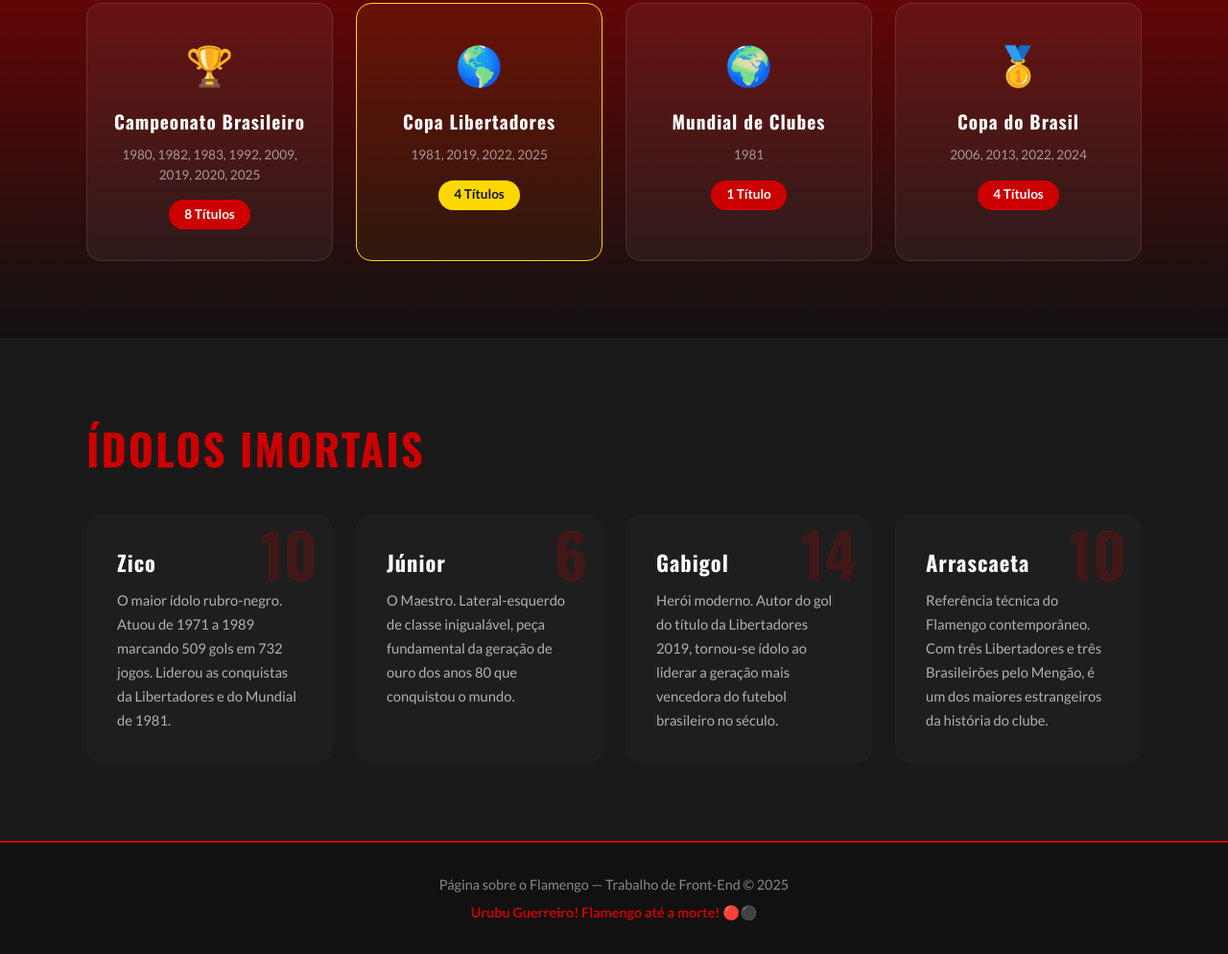
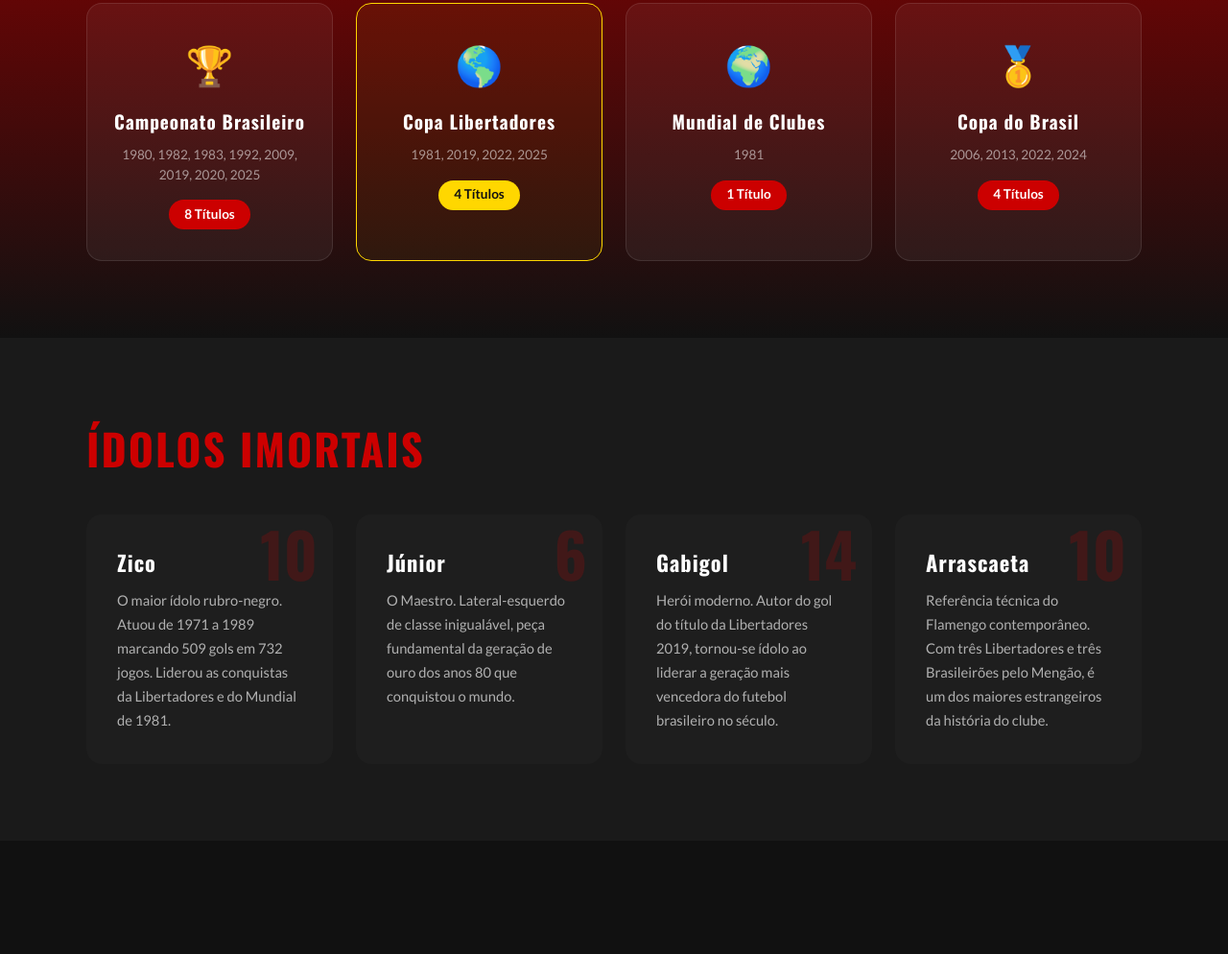
Before and after one commit to GabrielGoesdev13/trabalho-em-grupo, a plain HTML site: page Flamengo.html in a window 1280 px wide. Shown: the part 1396-2390 px from the top of the page at 96% size. After the commit the page ends 2272 px from the top, so only its background shows below. Drawn offline with nearby package versions, Linux system fonts and the light colour scheme.

Commit message:
Body do site
adicionado a body do site

```diff
--- a/Flamengo.html
+++ b/Flamengo.html
@@ -138,11 +138,3 @@
     </section>
 
   </main>
-
-  <footer class="rodape">
-    <p>Página sobre o Flamengo &mdash; Trabalho de Front-End &copy; 2025</p>
-    <p class="rodape-sub">Urubu Guerreiro! Flamengo até a morte! 🔴⚫</p>
-  </footer>
-
-</body>
-</html>
```
